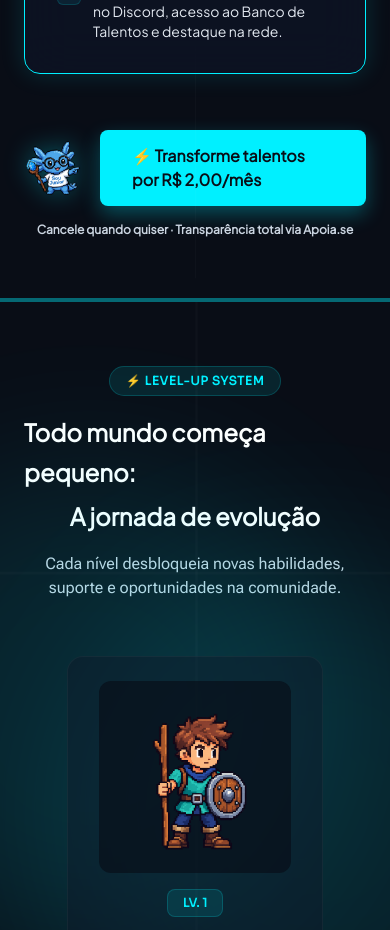
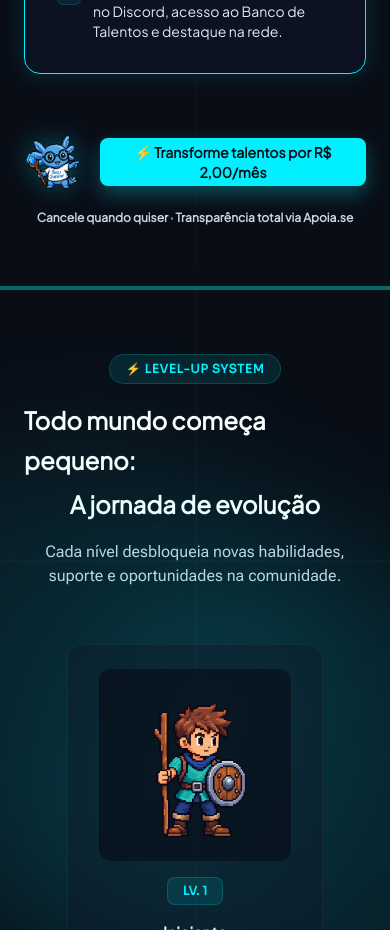
Before and after one commit to ANDERSONGUASSU/devlevelup, a React (Vite) app: page / in a window 390 px wide. Shown: the part 1720-2650 px from the top of the page. Built offline with nearby package versions, Linux system fonts and the light colour scheme.

Commit message:
style(comparison): limita altura do CTA, ajusta texto e centraliza subtexto

```diff
--- a/src/components/comparison/ComparisonCta.tsx
+++ b/src/components/comparison/ComparisonCta.tsx
@@ -19,12 +19,12 @@ export function ComparisonCta({ className }: ComparisonCtaProps) {
         />
         <a
           href={siteConfig.links.apoia}
-          className="rounded-lg bg-arcade-cyan px-8 py-3.5 font-sans text-base font-bold leading-6 text-arcade-footer shadow-arcade-cta-cyan-lg transition-colors hover:bg-arcade-secondary"
+          className="inline-flex h-12 max-w-full items-center justify-center rounded-lg bg-arcade-cyan px-4 text-center font-sans text-sm font-bold leading-5 text-arcade-footer shadow-arcade-cta-cyan-lg transition-colors hover:bg-arcade-secondary sm:px-6"
         >
           {comparisonCopy.cta}
         </a>
       </div>
-      <p className="font-sans text-xs font-semibold leading-4 text-arcade-footer-text">
+      <p className="text-center font-sans text-xs font-semibold leading-4 text-arcade-footer-text">
         {comparisonCopy.ctaSubtext}
       </p>
     </div>
```
